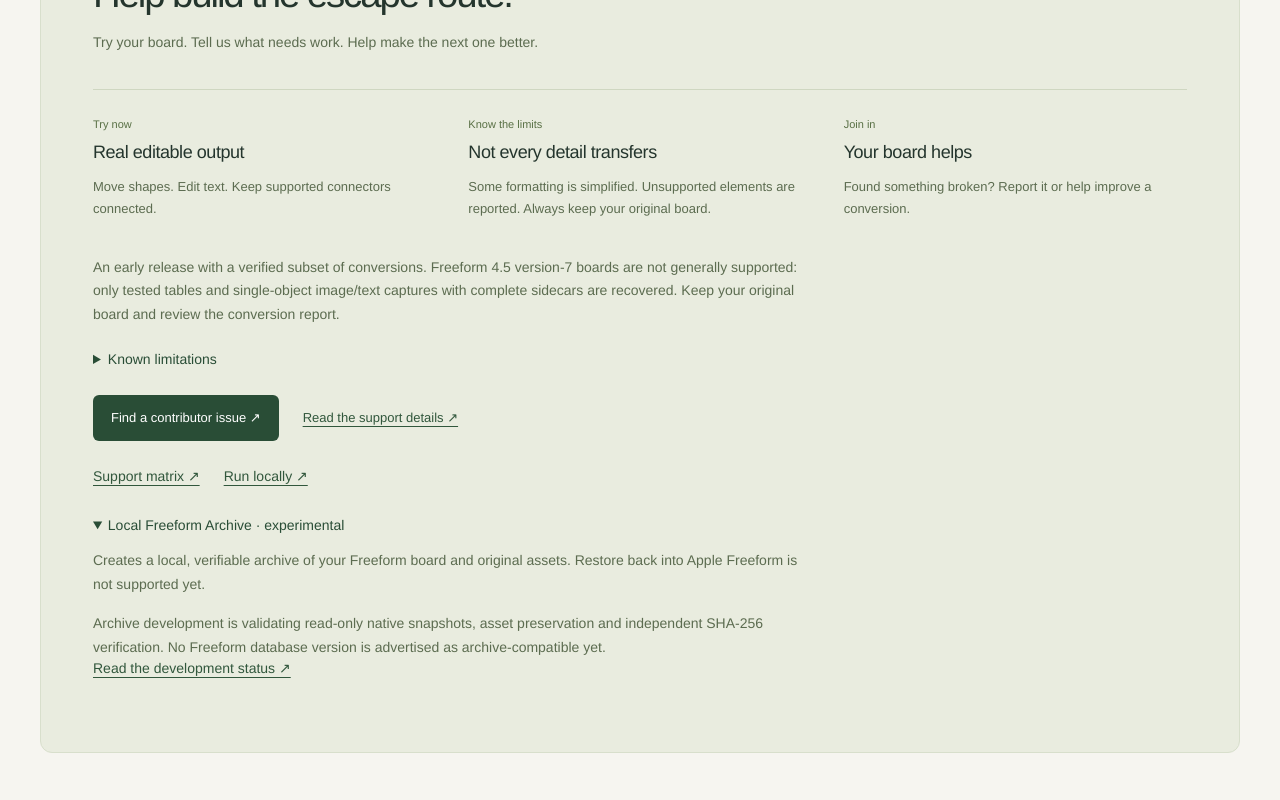
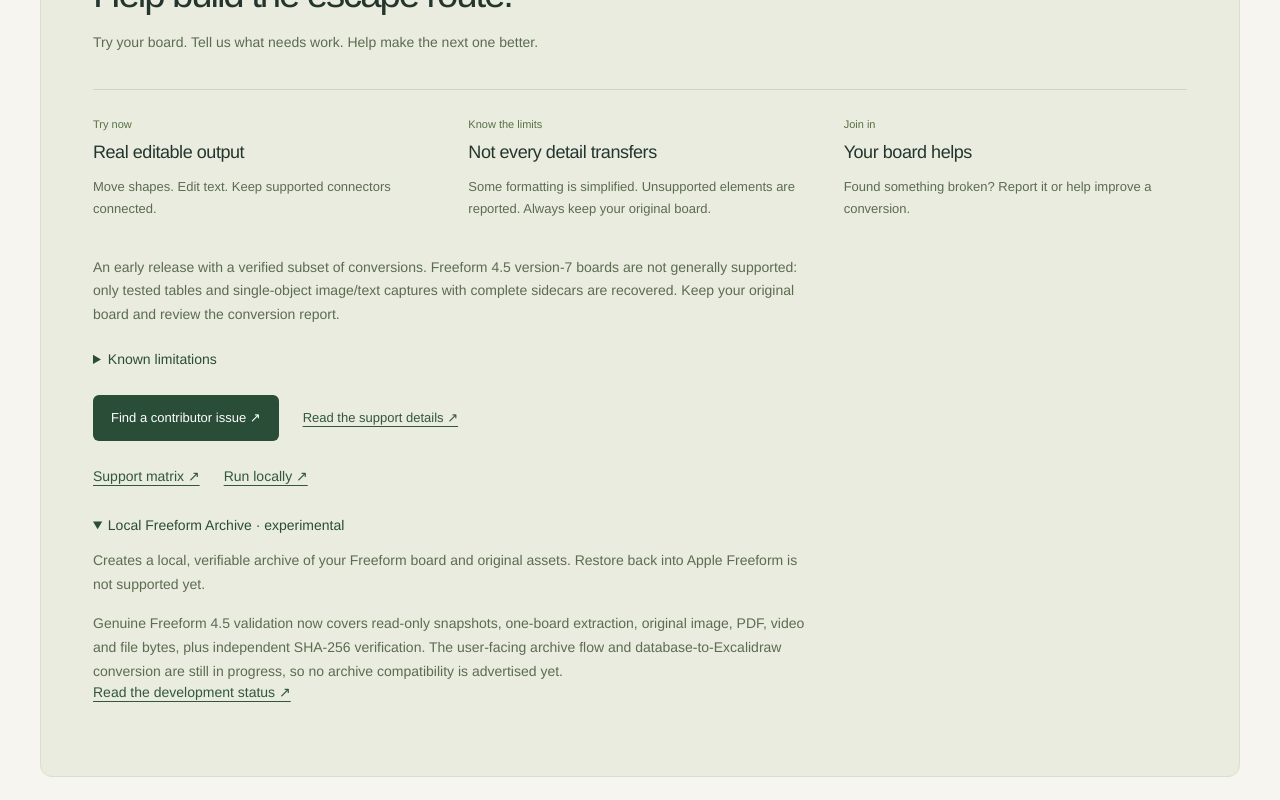
Before and after one commit to royalpinto007/boardeject, a React (Vite) app in the folder apps/web/: page / in a window 1280 px wide. Both pictures are taken after a click on the heading "Local Freeform Archive · experimental". Shown: the part 1514-2314 px from the top of the page. Built offline with nearby package versions, Linux system fonts and the light colour scheme.

Commit message:
docs: record genuine portable archive evidence

```diff
--- a/apps/web/src/main.tsx
+++ b/apps/web/src/main.tsx
@@ -464,9 +464,11 @@
               yet.
             </p>
             <p>
-              Archive development is validating read-only native snapshots,
-              asset preservation and independent SHA-256 verification. No
-              Freeform database version is advertised as archive-compatible yet.
+              Genuine Freeform 4.5 validation now covers read-only snapshots,
+              one-board extraction, original image, PDF, video and file bytes,
+              plus independent SHA-256 verification. The user-facing archive
+              flow and database-to-Excalidraw conversion are still in progress,
+              so no archive compatibility is advertised yet.
             </p>
             <a
               href="https://github.com/royalpinto007/boardeject/blob/main/docs/local-archive.md"
```
Also changed, not shown: 1 other file (tests, documents, lock files or other folders).
